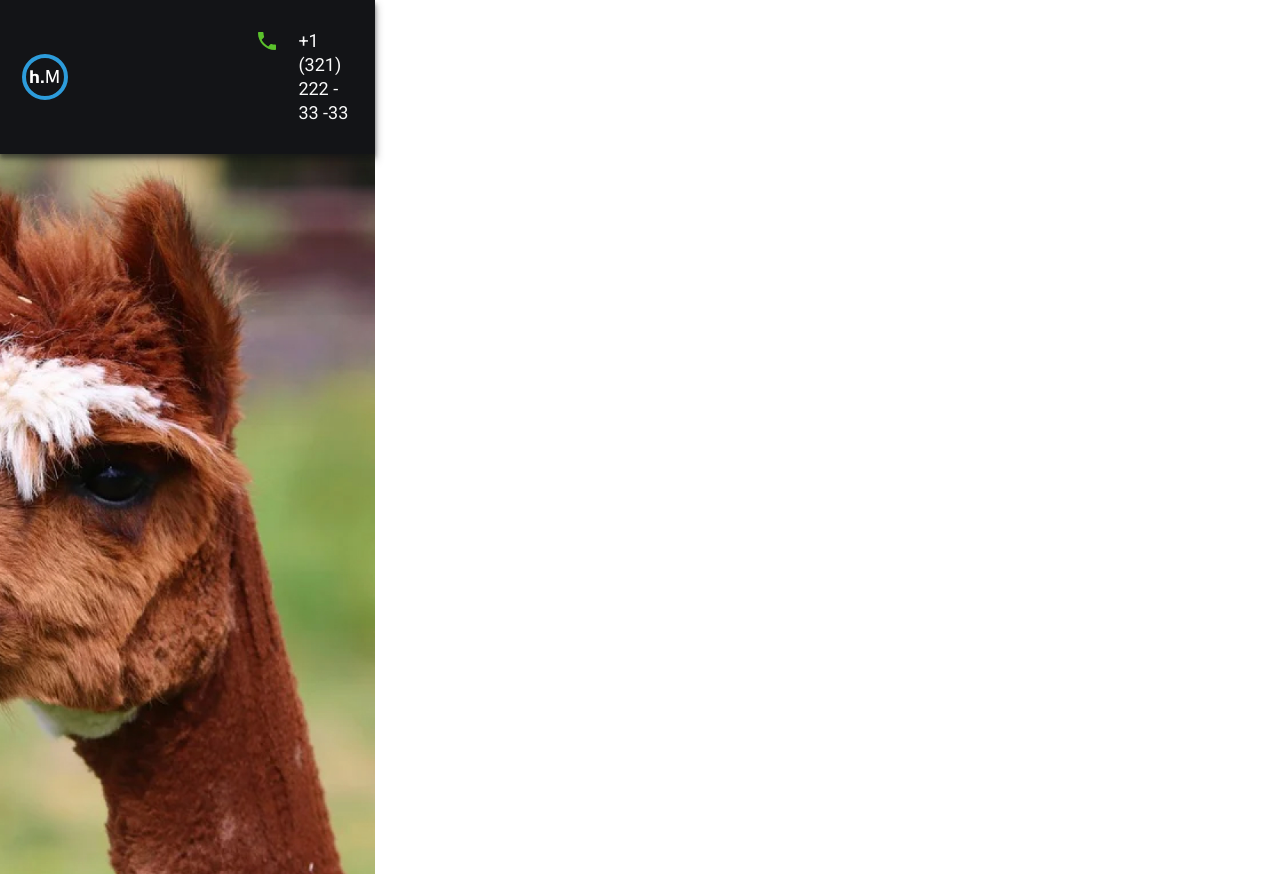
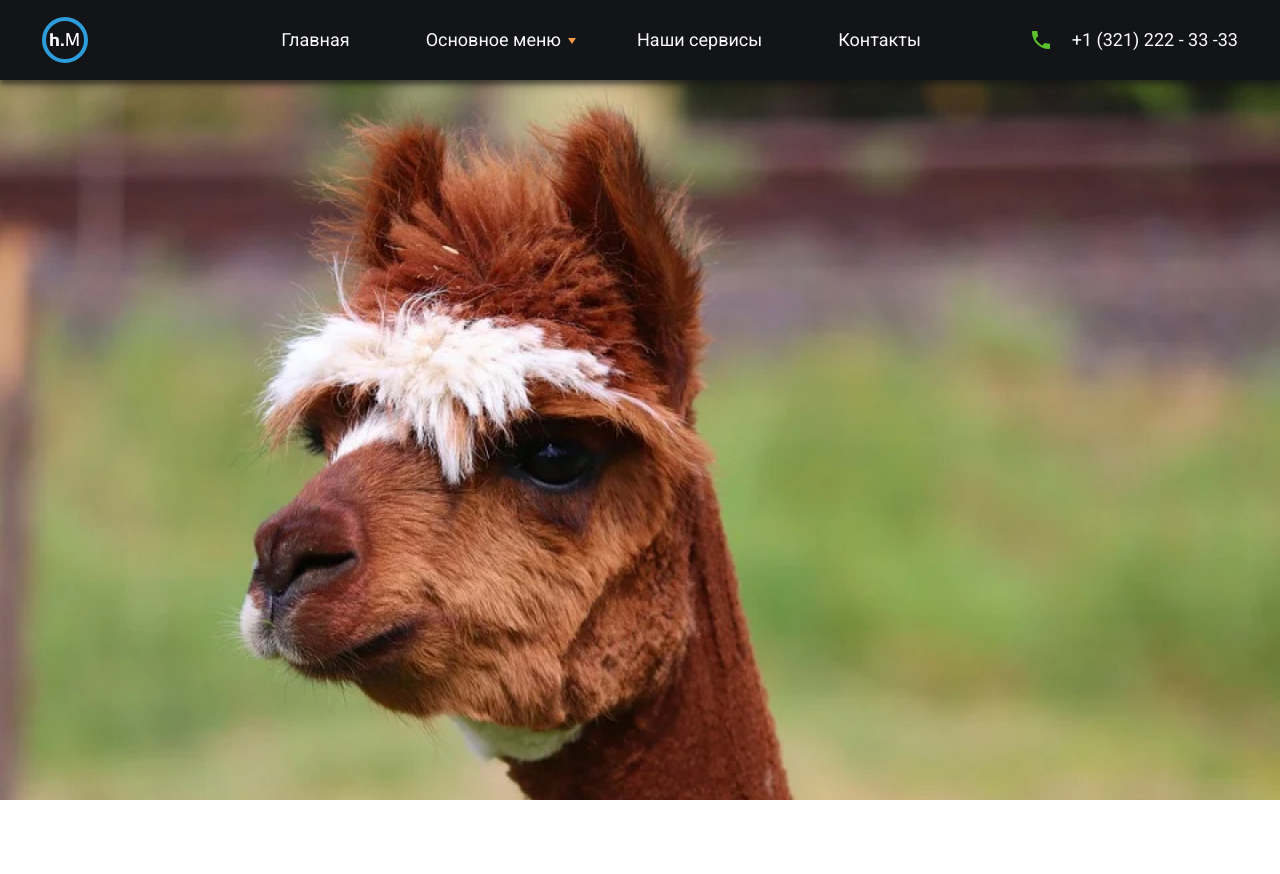
Before and after one commit to Bystrova/-, a website: page source/index.html in a window 1280 px wide. After the commit the page ends 800 px from the top, so only its background shows below. Drawn offline with nearby package versions, Linux system fonts and the light colour scheme; files that its build step writes are made by us from their sources.

Commit message:
Исправление меню для мобильной версии

```diff
--- a/source/sass/base.scss
+++ b/source/sass/base.scss
@@ -3,7 +3,6 @@
 }
 
 body {
-  max-width: 375px;
   padding: 0;
   margin: 0;
   font-family: $Roboto;
--- a/source/sass/blocks/main-nav.scss
+++ b/source/sass/blocks/main-nav.scss
@@ -56,6 +56,7 @@
     width: auto;
     height: auto;
     overflow-y: visible;
+    visibility: visible;
   }
 }
 
```
